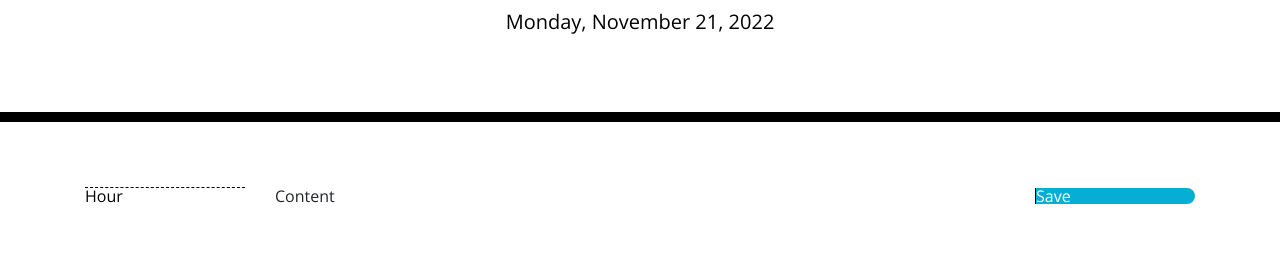
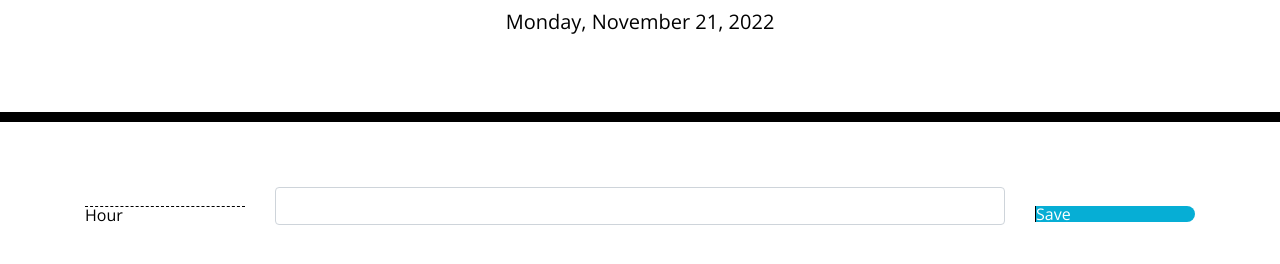
Before and after one commit to CarrieLJ/third-party-api-scheduler, a plain HTML site: page index.html in a window 1280 px wide. Shown: the part 182-446 px from the top of the page. Drawn offline with nearby package versions, Linux system fonts and the light colour scheme.

Commit message:
added pseudo code

```diff
--- a/index.html
+++ b/index.html
@@ -28,18 +28,23 @@
       <p class="lead">A simple calendar app for scheduling your work day</p>
       <p id="currentDay" class="lead"></p>
     </header>
-    <div class="container">
+    <div class="container align-items-center">
       <!-- Timeblocks go here -->
+<!-- add business hours, aglin text to the right of the row, properly add classes -->
       <div class="row align-items-center">
         <div class="col-lg-2 bg-id.hour float-right">
           <p class="hour">Hour</p>
         </div>
-        <div class="col-lg-8">
-          <p class="description">Content</p>
+<!-- algin row         -->
+        <div class="desctiption col-lg-8">
+          <input type="text" class="form-control" id="exampleInputEmail1">
+          <form></form>
         </div>
+<!-- Make button save data, add class         -->
         <div class="col-lg-2">
           <p class="saveBtn">Save</p>
         </div>
+<!-- Save timeblock data in local storage -->
       </div>
     </div>
 
```
